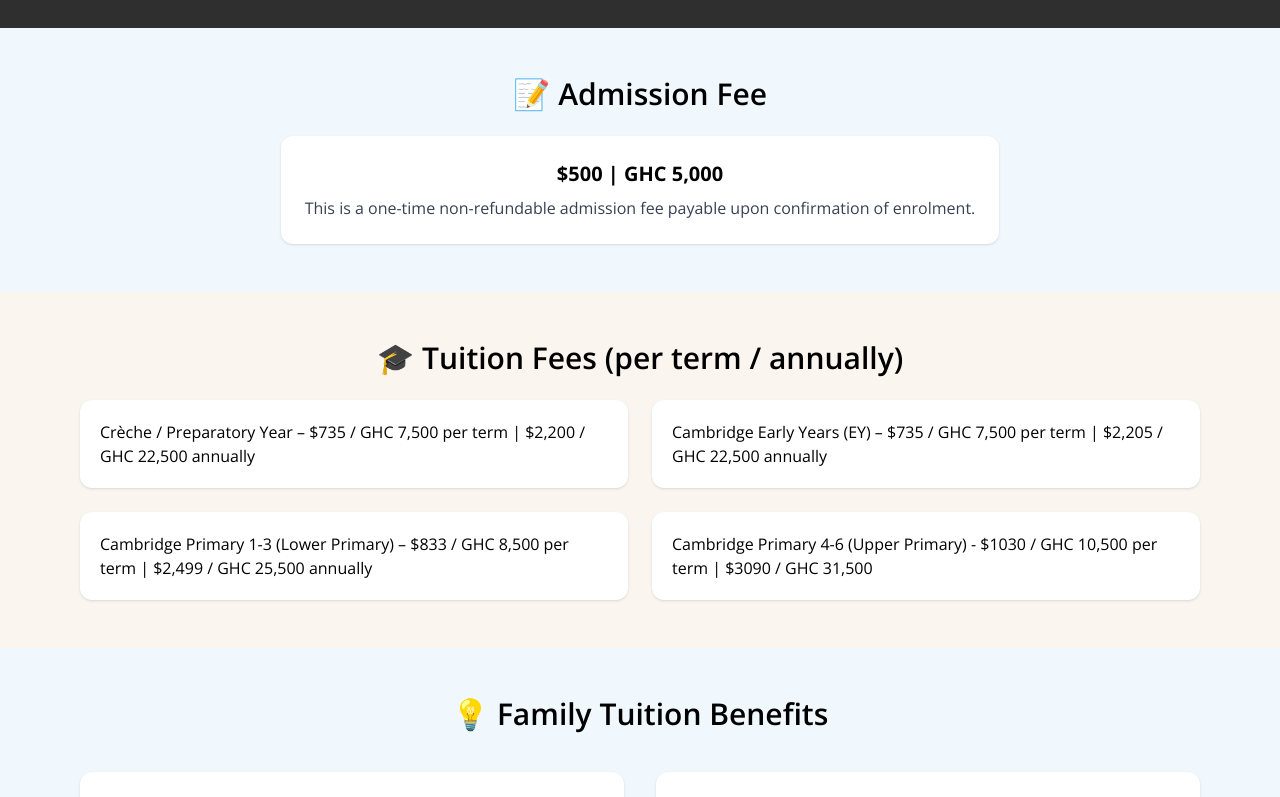
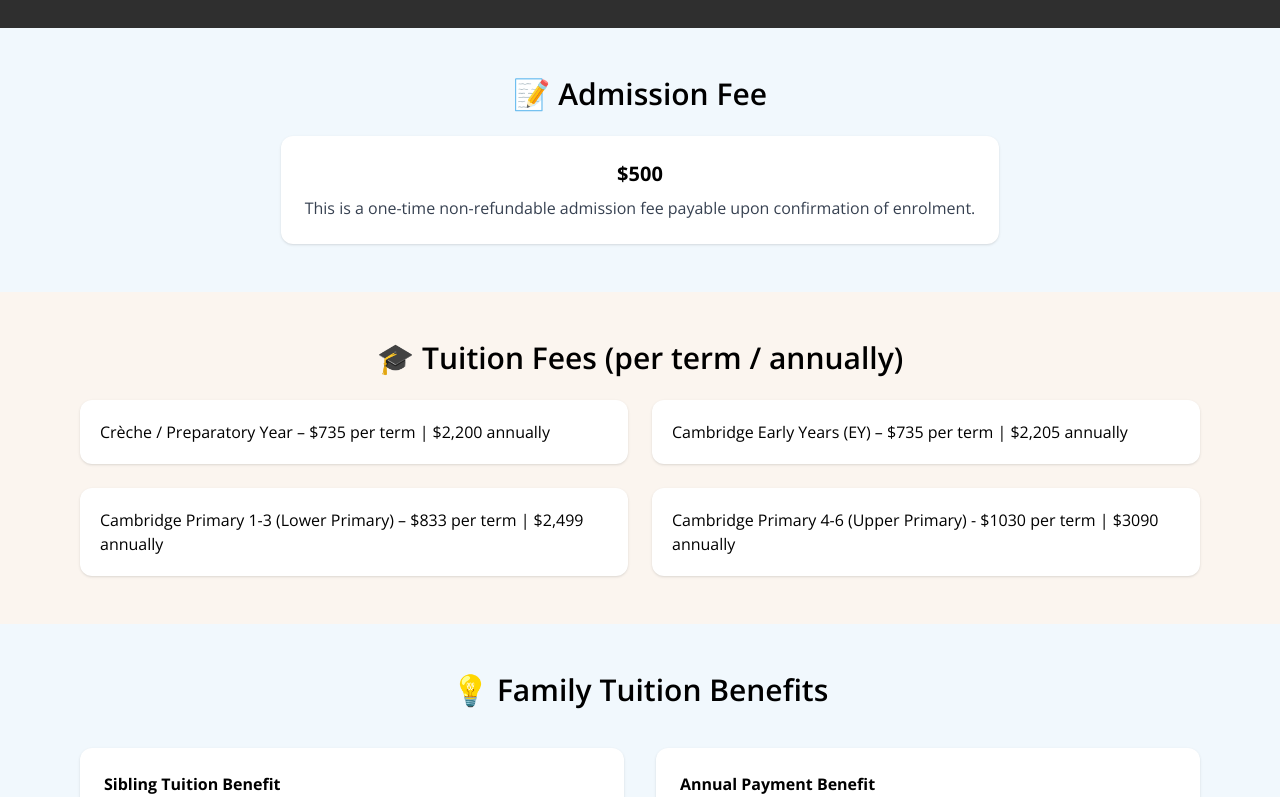
Before and after one commit to aurarich/techtots-web, a Next.js app: page /tuition in a window 1280 px wide. Shown: the part 493-1290 px from the top of the page. Built offline with nearby package versions, Linux system fonts and the light colour scheme; grey boxes are pictures that could not be loaded.

Commit message:
Update Techtots website content and functionality

```diff
--- a/src/app/tuition/page.tsx
+++ b/src/app/tuition/page.tsx
@@ -35,7 +35,7 @@
                             📝 Admission Fee
                         </h3>
                         <div className="p-6 bg-white rounded-xl shadow inline-block">
-                            <h4 className="text-xl font-bold mb-2">$500 | GHC 5,000</h4>
+                            <h4 className="text-xl font-bold mb-2">$500</h4>
                             <p className="text-gray-700">
                                 This is a one-time non-refundable admission fee payable upon
                                 confirmation of enrolment.
@@ -52,10 +52,10 @@
                         </h3>
                         <div className="grid grid-cols-1 md:grid-cols-2 gap-6">
                             {[
-                                "Crèche / Preparatory Year – $735 / GHC 7,500 per term | $2,200 / GHC 22,500 annually",
-                                "Cambridge Early Years (EY) – $735 / GHC 7,500 per term | $2,205 / GHC 22,500 annually",
-                                "Cambridge Primary 1-3 (Lower Primary) – $833 / GHC 8,500 per term | $2,499 / GHC 25,500 annually",
-                                "Cambridge Primary 4-6 (Upper Primary) - $1030 / GHC 10,500 per term | $3090 / GHC 31,500"
+                                "Crèche / Preparatory Year – $735 per term | $2,200 annually",
+                                "Cambridge Early Years (EY) – $735 per term | $2,205 annually",
+                                "Cambridge Primary 1-3 (Lower Primary) – $833 per term | $2,499 annually",
+                                "Cambridge Primary 4-6 (Upper Primary) - $1030 per term | $3090 annually"
                             ].map((item) => (
                                 <div
                                     key={item}
```
